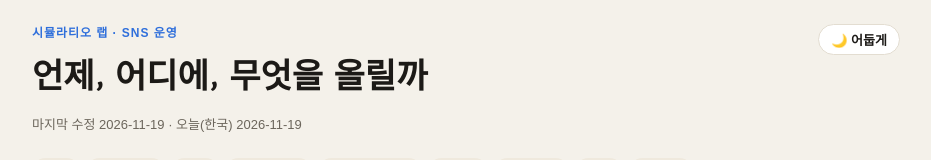
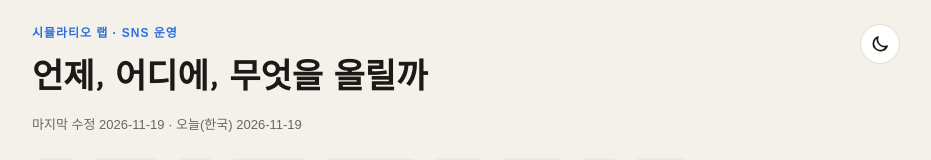
Before and after one commit to heekeunlee/snsplan, a plain HTML site: page index.html in a window 1280 px wide. Shown: the top 160 px of the page, without its empty margins (174-1105 px from the left). Drawn offline with Linux system fonts and the light colour scheme; a web font is replaced by a local one.

Commit message:
기본 밝은 화면 · 해/달 아이콘 스위치
Co-Authored-By: Claude Opus 5.5 <noreply@anthropic.com>

```diff
--- a/index.html
+++ b/index.html
@@ -11,7 +11,6 @@
 :root{--bg:#f4f1ea;--panel:#fff;--fg:#1c1a17;--mut:#6c665c;--line:#e3ddd1;--acc:#2f6fdb;--hi:#fff5cf;--chip:#efe9dd;
 --yt:#e5322d;--nb:#03a94f;--nc:#00b493;--ig:#c1358f;--rd:#ff5700;--gh:#57606a;--mk:#7c5cd6;
 --f:"IBM Plex Sans KR","Apple SD Gothic Neo",sans-serif;--fd:"Gowun Dodum","IBM Plex Sans KR",sans-serif}
-@media (prefers-color-scheme:dark){:root:not([data-theme="light"]){--bg:#12110f;--panel:#1c1a17;--fg:#eee8df;--mut:#a2998c;--line:#332f29;--acc:#7aa8ff;--hi:#3a3216;--chip:#2a2620;color-scheme:dark}}
 :root[data-theme="dark"]{--bg:#12110f;--panel:#1c1a17;--fg:#eee8df;--mut:#a2998c;--line:#332f29;--acc:#7aa8ff;--hi:#3a3216;--chip:#2a2620;color-scheme:dark}
 *{box-sizing:border-box}
 body{margin:0;background:var(--bg);color:var(--fg);font:15px/1.6 var(--f)}
@@ -46,7 +45,7 @@ th{font-size:12px;color:var(--mut);font-weight:600}
 ul{padding-left:20px;margin:6px 0}li{margin:3px 0}
 .warn{border-left:4px solid #e0a106}
 header{position:relative}
-.theme{position:absolute;right:0;top:0;font:600 13px var(--f);border:1px solid var(--line);background:var(--panel);color:var(--fg);border-radius:99px;padding:5px 12px;cursor:pointer}
+.theme{position:absolute;right:0;top:0;width:40px;height:40px;display:grid;place-items:center;border:1px solid var(--line);background:var(--panel);color:var(--fg);border-radius:50%;padding:0;cursor:pointer}.theme svg{width:20px;height:20px}
 .theme:focus-visible,.filters button:focus-visible{outline:2px solid var(--acc);outline-offset:2px}
 .sum{display:grid;grid-template-columns:repeat(auto-fit,minmax(110px,1fr));gap:8px;margin:10px 0}
 .sum div{background:var(--panel);border:1px solid var(--line);border-radius:12px;padding:8px 12px}.sum b{display:block;font-size:22px;font-variant-numeric:tabular-nums}
@@ -192,8 +191,9 @@ document.getElementById('tzBody').innerHTML=rows;
 document.getElementById('makeBox').innerHTML='<ul>'+P.make.map(function(m){return'<li><b>'+m.due.slice(5).replace('-','/')+'까지</b> · '+esc(m.x)+'</li>'}).join('')+'</ul>';
 // ── 테마 스위치
 (function(){var b=document.getElementById('themeBtn'),root=document.documentElement;
- function cur(){var m=root.getAttribute('data-theme');if(m)return m;return matchMedia('(prefers-color-scheme: dark)').matches?'dark':'light'}
- function label(){b.textContent=cur()==='dark'?'☀️ 밝게':'🌙 어둡게'}
+ function cur(){return root.getAttribute('data-theme')==='dark'?'dark':'light'}
+ var SUN='<svg viewBox="0 0 24 24" fill="none" stroke="currentColor" stroke-width="2" stroke-linecap="round"><circle cx="12" cy="12" r="4.5"/><path d="M12 2v2M12 20v2M2 12h2M20 12h2M4.9 4.9l1.4 1.4M17.7 17.7l1.4 1.4M4.9 19.1l1.4-1.4M17.7 6.3l1.4-1.4"/></svg>',MOON='<svg viewBox="0 0 24 24" fill="none" stroke="currentColor" stroke-width="2" stroke-linejoin="round"><path d="M20.5 14.5A8.5 8.5 0 0 1 9.5 3.5a8.5 8.5 0 1 0 11 11z"/></svg>';
+ function label(){var d=cur()==='dark';b.innerHTML=d?SUN:MOON;b.setAttribute('aria-label',d?'밝은 화면으로':'어두운 화면으로');b.title=d?'밝게':'어둡게'}
  b.onclick=function(){var n=cur()==='dark'?'light':'dark';root.setAttribute('data-theme',n);try{localStorage.setItem('theme',n)}catch(e){}label()};label()})();
 // ── 전체 할 일
 (function(){var D=(window.TODOS||{items:[]}),L=D.items,ST={todo:'',doing:'진행 중',wait:'기다림',done:'완료'},WH={me:'나',claude:'Claude',both:'함께'};
```
